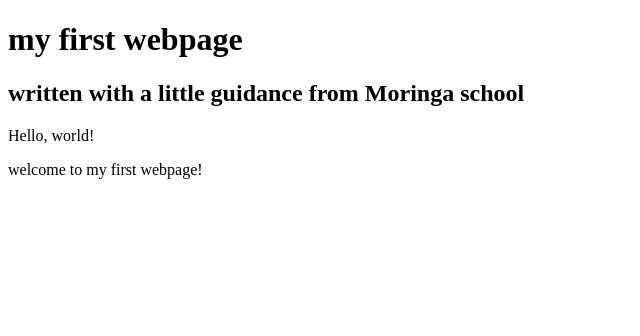
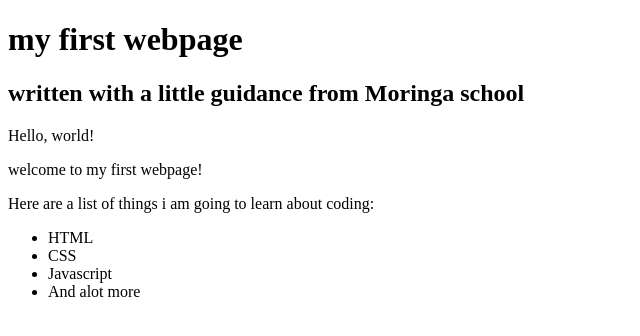
Before and after one commit to konstant-cloud/my.first-web-page, a plain HTML site: page my.first-web-page.html in a window 1280 px wide. Shown: the whole page, without its empty margins (0-640 px from the left). Drawn offline with Linux system fonts and the light colour scheme.

Commit message:
add block list elements

```diff
--- a/my.first-web-page.html
+++ b/my.first-web-page.html
@@ -4,11 +4,19 @@
     <title>my first webpage!</title>
       <body>
         <h1>my first webpage</h1>
-        <h2>written with a little guidance from Moringa school
+        <h2>written with a little guidance from Moringa school</h2>
 
-        </h2>
         <p>Hello, world!</p>
         <p>welcome to my first webpage!</p>
+
+        <p>Here are a list of things i am going to learn about coding:</p>
+        <ul>
+          <li>HTML</li>
+          <li>CSS</li>
+          <li>Javascript</li>
+          <li>And alot more</li>
+
+        </ul>
       </body>
   </head>
 </html>
```
